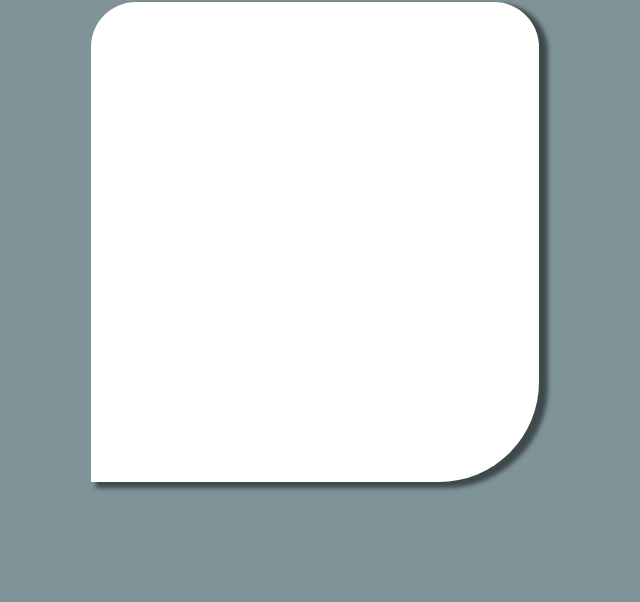
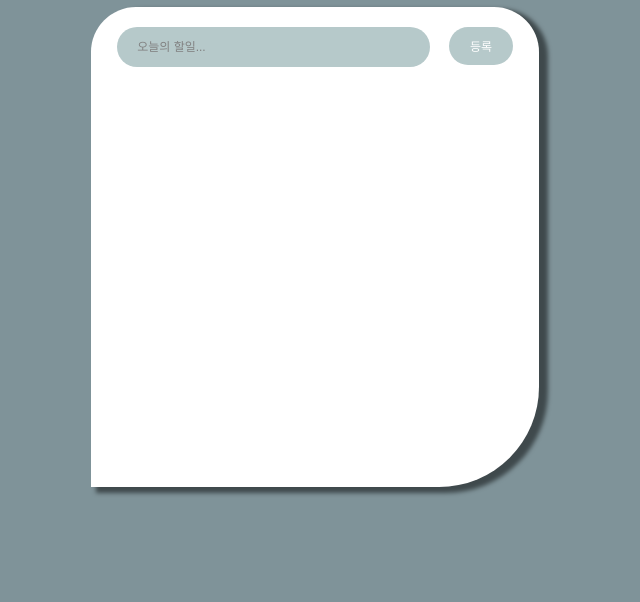
Before and after one commit to MillPRE/TodoList, a plain HTML site: page index.html in a window 1280 px wide. Shown: the part 198-800 px from the top of the page, without its empty margins (325-965 px from the left). Drawn offline with Linux system fonts and the light colour scheme.

Commit message:
feat: todo input & submit button & event
* Did
+ todo input tag
+ todo input submit button
+ todo input submit button click event / enter event

* Will do
+ submit button event에 따라 list에 todo 추가

```diff
--- a/index.css
+++ b/index.css
@@ -20,6 +20,7 @@ main{
 
 .logo{
     text-decoration: none;
+    font-size: 40px;
     color : white;
 }
 
@@ -31,3 +32,51 @@ main{
     box-shadow: 7px 4px 4px 2px rgba(0, 0, 0, 0.5);
     border-radius: 45px 45px 100px 0;
 }
+
+.input-container{
+    padding : 20px 19px 0 19px;
+    display: flex;
+    flex-direction: row;
+    justify-content: center;
+}
+
+.todo-input{
+    margin-right : 19px;
+    padding-left : 20px;
+    font-size : 12px;
+    color :#fff;
+    width : 71%;
+    height : 38px;
+    border : none;
+    background: #B6C9CA;
+    border-radius: 45px;
+}
+
+.todo-input::placeholder{
+    color: #818181;
+}
+
+.todo-input:focus{
+    outline : none;
+}
+
+.todo-submit{
+    cursor:pointer;
+    margin:0;
+    padding:0;
+    font-size: 12px;
+    color : #fff;
+    width : 15.5%;
+    height : 38px;
+    border : none;
+    background: #B6C9CA;
+    border-radius: 45px;
+}
+
+.todo-submit:hover{
+    font-size: 12px;
+    font-weight: 800;
+    color : #B6C9CA;
+    background: #fff;
+    border : 2px solid #B6C9CA;
+}
--- a/index.html
+++ b/index.html
@@ -2,6 +2,7 @@
 <html lang="en">
 <head>
     <meta charset="UTF-8">
+    <link rel="icon" href="./favicon.png">
     <link rel="stylesheet" href="./index.css" />
     <title>TODOLIST</title>
 </head>
@@ -9,9 +10,16 @@
     <main>
         <h1><a class="logo" href="/">TODO LIST</a></h1>
         <div class="todo-container">
+            <div class="input-container">
+                <input id="todo" onkeydown="onEnter(event)" class="todo-input" type="text" placeholder="오늘의 할일..."/>
+                <button onclick="onClick(event)" class="todo-submit" type="submit">등록</button>
+            </div>
+            <ul>
 
+            </ul>
         </div>
 
     </main>
+<script src="index.js"></script>
 </body>
 </html>
--- a/index.js
+++ b/index.js
@@ -0,0 +1,10 @@
+function onEnter(event){
+    if(event.keyCode === 13){
+        console.log(event.currentTarget.value);
+    }
+}
+
+function onClick(){
+    const todo = document.getElementById("todo");
+    console.log(todo.value);
+}
```
